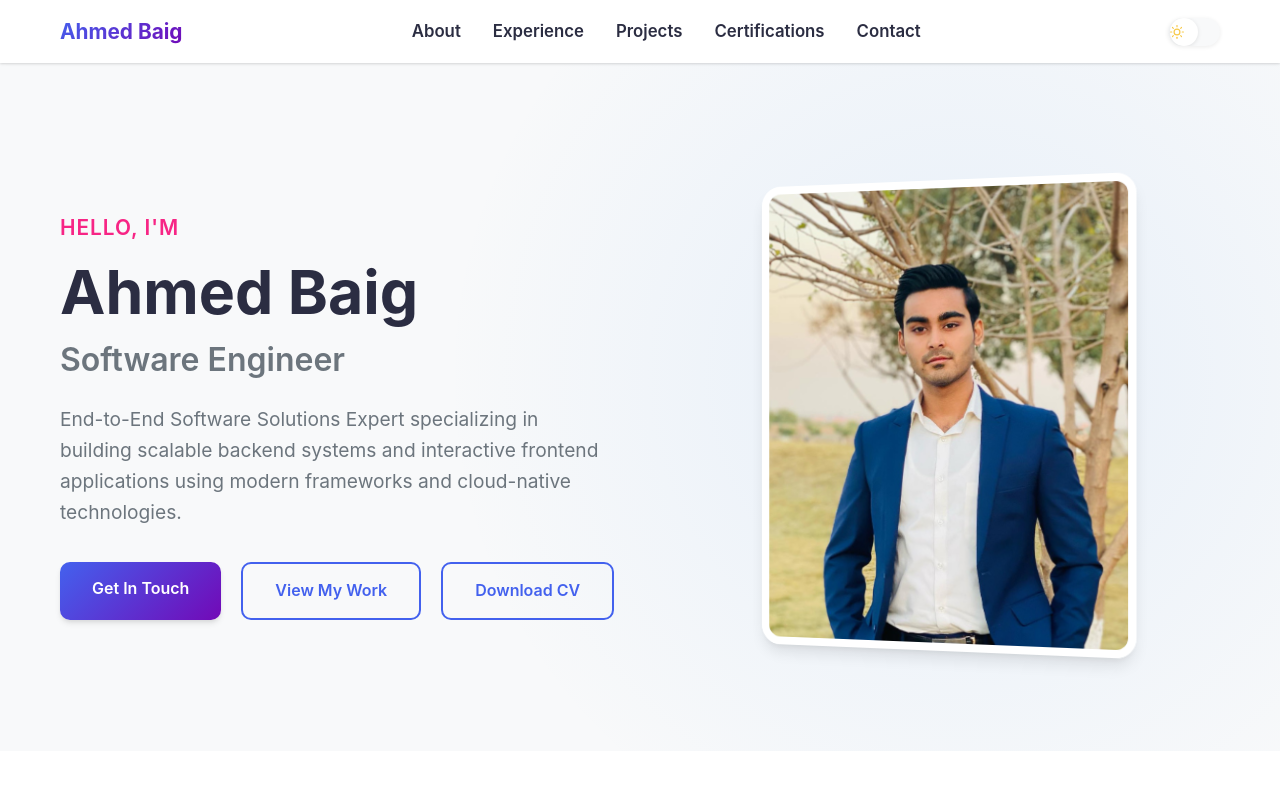
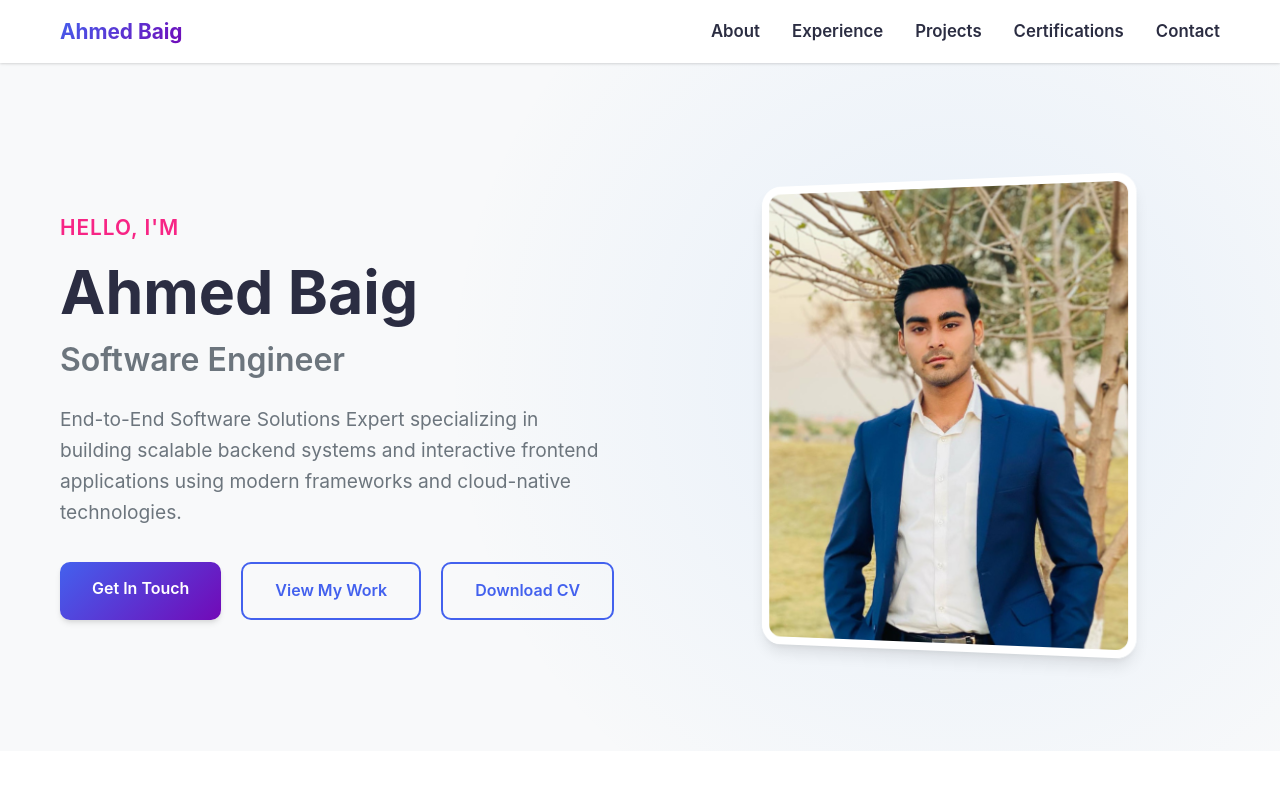
Before and after one commit to Ahmed-1282/ahmed-1282.github.io, a plain HTML site: page index.html in a window 1280 px wide. Shown: the top 800 px of the page. Drawn offline with nearby package versions, Linux system fonts and the light colour scheme.

Commit message:
Comment out the dark mode toggle button in index.html

```diff
--- a/index.html
+++ b/index.html
@@ -46,14 +46,14 @@
               <li><a href="#contact" class="nav-link">Contact</a></li>
             </ul>
           </nav>
-          <button id="theme-toggle" aria-label="Toggle dark mode" class="theme-toggle">
+          <!-- <button id="theme-toggle" aria-label="Toggle dark mode" class="theme-toggle">
             <span class="toggle-track">
               <span class="toggle-thumb">
                 <svg class="icon-sun" width="24" height="24" viewBox="0 0 24 24" fill="none" stroke="currentColor" stroke-width="2" stroke-linecap="round" stroke-linejoin="round"><circle cx="12" cy="12" r="5"/><line x1="12" y1="1" x2="12" y2="3"/><line x1="12" y1="21" x2="12" y2="23"/><line x1="4.22" y1="4.22" x2="5.64" y2="5.64"/><line x1="18.36" y1="18.36" x2="19.78" y2="19.78"/><line x1="1" y1="12" x2="3" y2="12"/><line x1="21" y1="12" x2="23" y2="12"/><line x1="4.22" y1="19.78" x2="5.64" y2="18.36"/><line x1="18.36" y1="5.64" x2="19.78" y2="4.22"/></svg>
                 <svg class="icon-moon" width="24" height="24" viewBox="0 0 24 24" fill="none" stroke="currentColor" stroke-width="2" stroke-linecap="round" stroke-linejoin="round"><path d="M21 12.79A9 9 0 1 1 11.21 3a7 7 0 0 0 9.79 9.79z"/></svg>
               </span>
             </span>
-          </button>
+          </button> -->
         </div>
       </div>
     </header>
```
